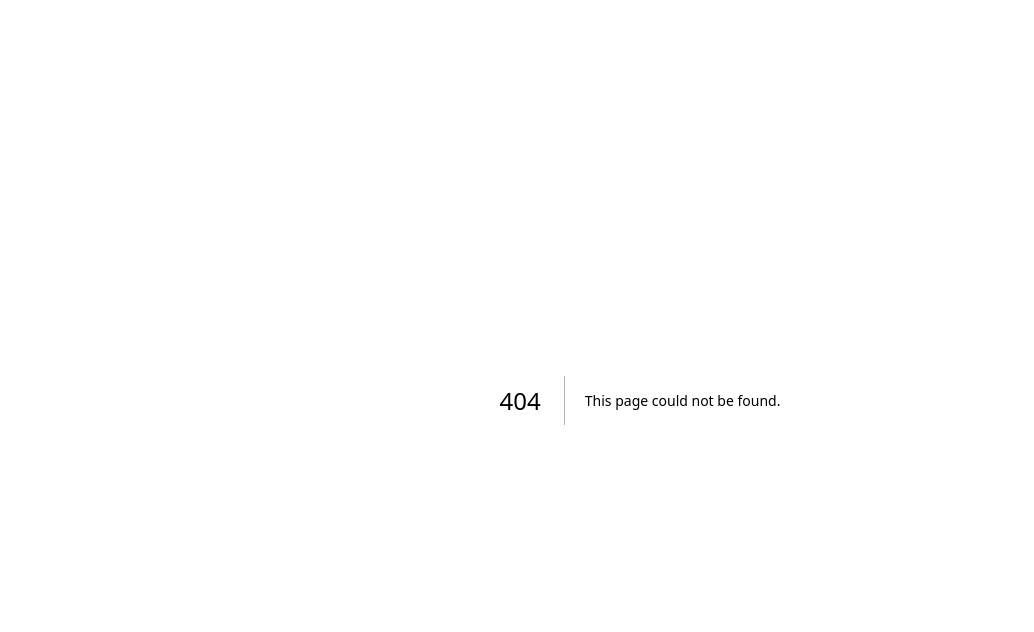
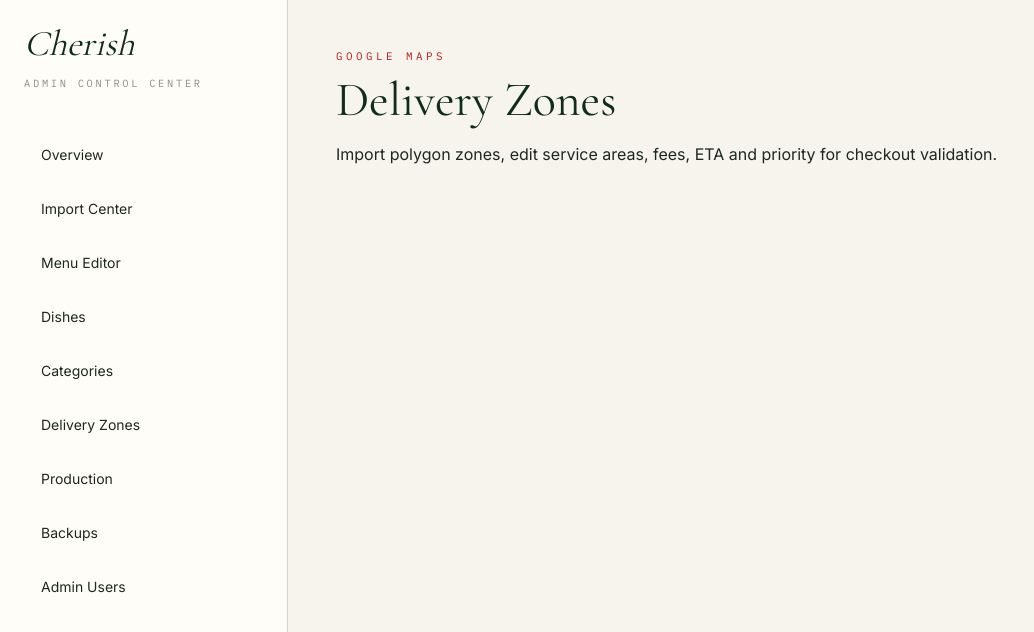
Before and after one commit to anoopspoona/cherisheverybite, a Next.js app: page /admin/delivery-zones in a window 1280 px wide. Before the commit this address had no page. Shown: the top 632 px of the page, without its empty margins (0-1034 px from the left). Built offline with nearby package versions, Linux system fonts and the light colour scheme.

Commit message:
feat: add admin delivery zones page

```diff
--- /dev/null
+++ b/app/admin/delivery-zones/page.tsx
@@ -0,0 +1,11 @@
+import { AdminShell } from '@/components/admin/admin-shell';
+
+export default function AdminDeliveryZonesPage() {
+  return (
+    <AdminShell>
+      <p className="editorial-label text-accentRed">Google Maps</p>
+      <h1 className="mt-3 font-serif text-5xl">Delivery Zones</h1>
+      <p className="mt-4 max-w-3xl leading-7 text-charcoal">Import polygon zones, edit service areas, fees, ETA and priority for checkout validation.</p>
+    </AdminShell>
+  );
+}
```
